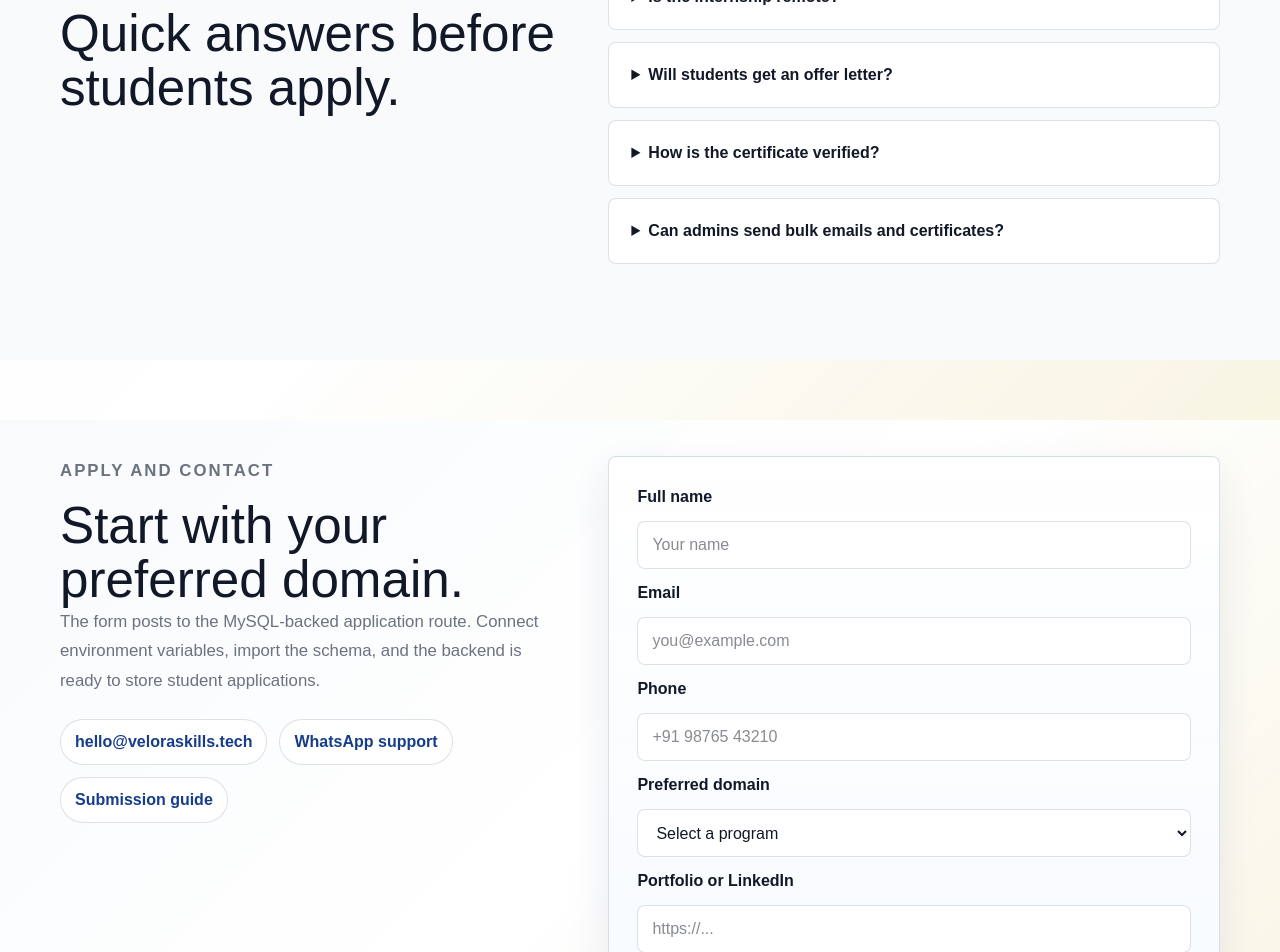
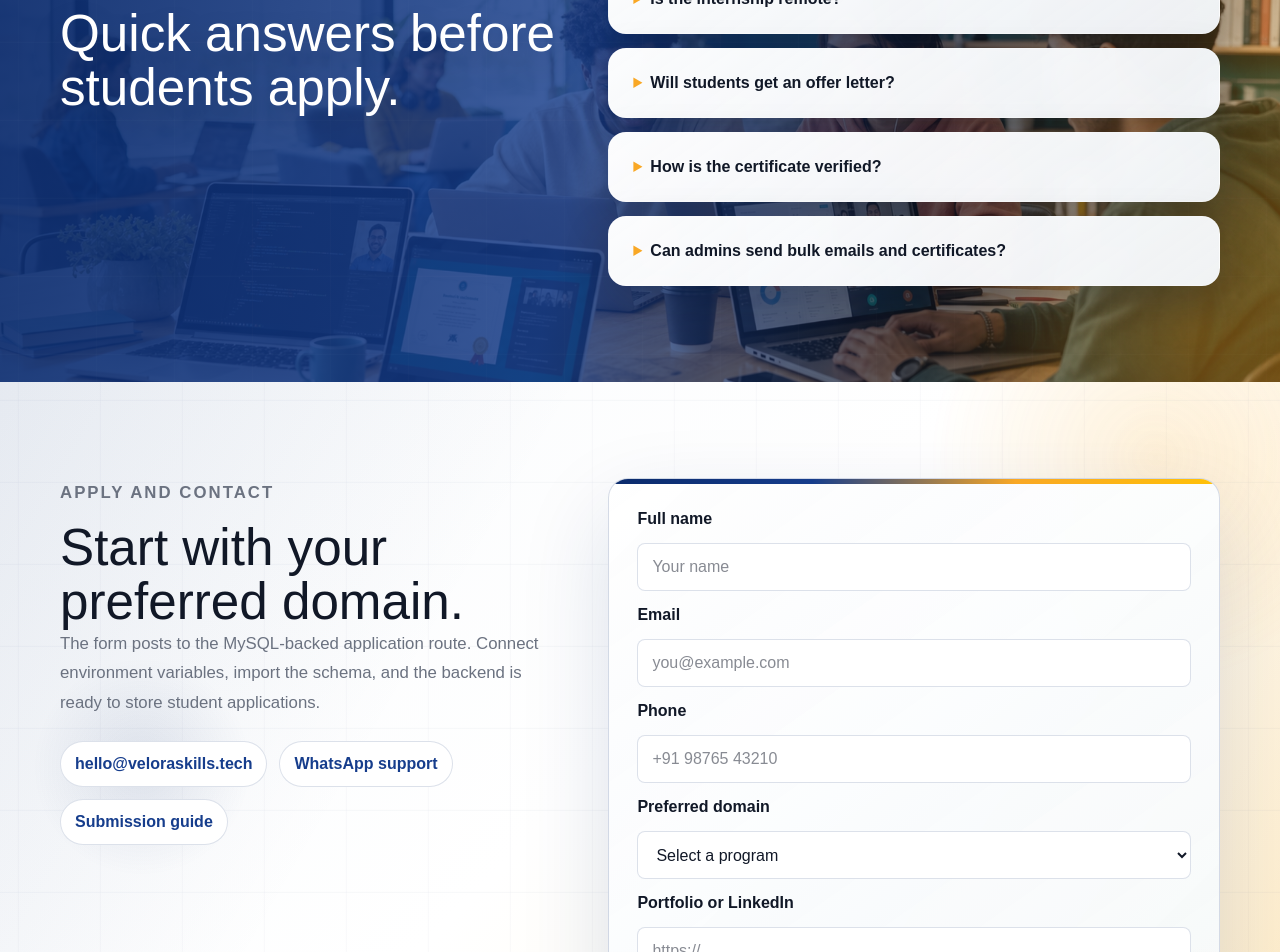
Before and after one commit to usha2151/veloraskills, a Next.js app: page / in a window 1280 px wide. Shown: the part 8380-9332 px from the top of the page. Built offline with nearby package versions, Linux system fonts and the light colour scheme.

Commit message:
updatess

```diff
--- a/src/app/globals.css
+++ b/src/app/globals.css
@@ -654,6 +654,53 @@ textarea {
   font-size: clamp(2.35rem, 5vw, 4.25rem);
 }
 
+.section--faq-showcase {
+  position: relative;
+  overflow: hidden;
+  color: #ffffff;
+  background:
+    linear-gradient(102deg, rgba(10, 42, 107, 0.94) 0%, rgba(22, 61, 140, 0.82) 46%, rgba(17, 24, 39, 0.62) 72%, rgba(249, 168, 37, 0.34) 100%),
+    url("/internship-hero.png") center center / cover no-repeat;
+}
+
+.section--faq-showcase::before {
+  content: "";
+  position: absolute;
+  inset: 0;
+  background:
+    linear-gradient(rgba(255, 255, 255, 0.1) 1px, transparent 1px),
+    linear-gradient(90deg, rgba(255, 255, 255, 0.08) 1px, transparent 1px);
+  background-size: 78px 78px;
+  opacity: 0.2;
+  animation: gridDrift 28s linear infinite;
+}
+
+.section--faq-showcase::after {
+  content: "";
+  position: absolute;
+  inset: auto -140px -180px auto;
+  width: 460px;
+  height: 460px;
+  border-radius: 50%;
+  background: radial-gradient(circle, rgba(249, 168, 37, 0.38), transparent 68%);
+  filter: blur(4px);
+  animation: dashboardGlow 8s ease-in-out infinite;
+}
+
+.section--faq-showcase .container {
+  position: relative;
+  z-index: 1;
+}
+
+.section--faq-showcase .eyebrow {
+  color: #ffc107;
+}
+
+.section--faq-showcase h2 {
+  color: #ffff !important;
+  text-shadow: 0 14px 34px rgba(3, 14, 38, 0.22);
+}
+
 .section--stats {
   padding: 34px 0;
   background: linear-gradient(120deg, #0a2a6b, #163d8c, #f9a825, #ffc107);
@@ -1321,10 +1368,101 @@ textarea {
   transform: translateY(-2px);
 }
 
+.section--apply-showcase {
+  position: relative;
+  overflow: hidden;
+  background:
+    linear-gradient(120deg, rgba(10, 42, 107, 0.08), transparent 34%),
+    linear-gradient(300deg, rgba(249, 168, 37, 0.18), transparent 34%),
+    linear-gradient(135deg, #f8fafc 0%, #ffffff 48%, #fff8e4 100%);
+}
+
+.section--apply-showcase::before {
+  content: "";
+  position: absolute;
+  inset: 0;
+  background:
+    linear-gradient(rgba(10, 42, 107, 0.06) 1px, transparent 1px),
+    linear-gradient(90deg, rgba(10, 42, 107, 0.045) 1px, transparent 1px);
+  background-size: 82px 82px;
+  opacity: 0.58;
+  animation: gridDrift 28s linear infinite;
+}
+
+.section--apply-showcase::after {
+  content: "";
+  position: absolute;
+  inset: -160px -110px auto auto;
+  width: 470px;
+  height: 470px;
+  border-radius: 50%;
+  background: radial-gradient(circle, rgba(249, 168, 37, 0.24), transparent 68%);
+  filter: blur(4px);
+  animation: dashboardGlow 8s ease-in-out infinite;
+}
+
+.section--apply-showcase .container {
+  position: relative;
+  z-index: 1;
+}
+
+.section--apply-showcase .apply-grid > div:first-child {
+  position: relative;
+}
+
+.section--apply-showcase .apply-grid > div:first-child::after {
+  content: "";
+  position: absolute;
+  left: -28px;
+  bottom: -32px;
+  width: 220px;
+  height: 220px;
+  border-radius: 50%;
+  background: radial-gradient(circle, rgba(10, 42, 107, 0.1), transparent 70%);
+  pointer-events: none;
+}
+
+.section--apply-showcase .apply-grid > div:first-child > *,
+.section--apply-showcase .form-panel > * {
+  position: relative;
+  z-index: 1;
+}
+
 .form-panel {
   display: grid;
   gap: 12px;
   padding: 28px;
+}
+
+.section--apply-showcase .form-panel {
+  position: relative;
+  overflow: hidden;
+  border-color: rgba(10, 42, 107, 0.16);
+  border-radius: 20px;
+  background:
+    linear-gradient(145deg, rgba(255, 255, 255, 0.98), rgba(246, 250, 255, 0.92)),
+    linear-gradient(135deg, rgba(10, 42, 107, 0.08), rgba(249, 168, 37, 0.16));
+  box-shadow: 0 34px 90px rgba(10, 42, 107, 0.14);
+  backdrop-filter: blur(14px) saturate(1.08);
+}
+
+.section--apply-showcase .form-panel::before {
+  content: "";
+  position: absolute;
+  inset: 0 0 auto;
+  height: 5px;
+  background: linear-gradient(90deg, #0a2a6b, #163d8c, #f9a825, #ffc107);
+}
+
+.section--apply-showcase .form-panel::after {
+  content: "";
+  position: absolute;
+  inset: auto -80px -90px auto;
+  width: 210px;
+  height: 210px;
+  border-radius: 50%;
+  background: radial-gradient(circle, rgba(249, 168, 37, 0.16), transparent 68%);
+  pointer-events: none;
 }
 
 .form-panel label {
@@ -2013,14 +2151,29 @@ textarea {
 
 .faq-list {
   display: grid;
-  gap: 12px;
+  gap: 14px;
 }
 
 .faq-list details {
-  border: 1px solid var(--line);
-  border-radius: 8px;
-  padding: 20px 22px;
-  background: var(--surface);
+  border: 1px solid rgba(255, 255, 255, 0.22);
+  border-radius: 18px;
+  padding: 22px 24px;
+  background:
+    linear-gradient(145deg, rgba(255, 255, 255, 0.94), rgba(246, 250, 255, 0.82)),
+    rgba(255, 255, 255, 0.74);
+  box-shadow: 0 18px 46px rgba(3, 14, 38, 0.22);
+  backdrop-filter: blur(12px);
+  transition:
+    transform 190ms ease,
+    border-color 190ms ease,
+    box-shadow 190ms ease;
+}
+
+.faq-list details:hover,
+.faq-list details[open] {
+  border-color: rgba(249, 168, 37, 0.72);
+  box-shadow: 0 26px 64px rgba(3, 14, 38, 0.28);
+  transform: translateY(-3px);
 }
 
 .faq-list summary {
@@ -2029,9 +2182,13 @@ textarea {
   cursor: pointer;
 }
 
+.faq-list summary::marker {
+  color: #f9a825;
+}
+
 .faq-list p {
   margin-bottom: 0;
-  color: var(--ink-muted);
+  color: #4b5563;
   line-height: 1.7;
 }
 
--- a/src/app/page.js
+++ b/src/app/page.js
@@ -317,7 +317,7 @@ export default function Home() {
           </div>
         </section>
 
-        <section className="section section--muted" id="faq">
+        <section className="section section--faq-showcase" id="faq">
           <div className="container faq-layout">
             <div className="section-heading section-heading--left">
               <p className="eyebrow">FAQ</p>
@@ -334,7 +334,7 @@ export default function Home() {
           </div>
         </section>
 
-        <section className="section" id="apply">
+        <section className="section section--apply-showcase" id="apply">
           <div className="container apply-grid">
             <div>
               <p className="eyebrow">Apply and contact</p>
```
